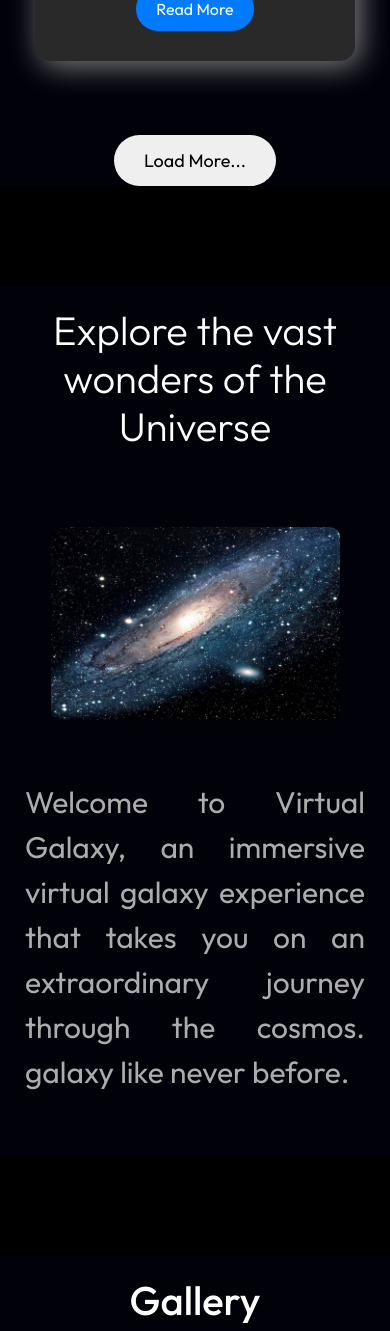
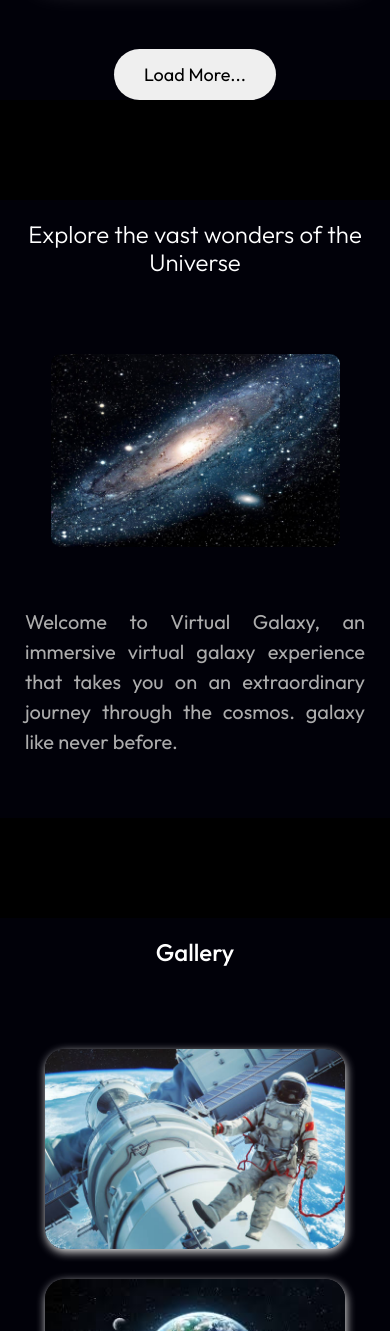
Before and after one commit to Git21221/IBMSkillsBuild, a PHP site: page / in a window 390 px wide. Shown: the part 2516-3847 px from the top of the page. Run offline with PHP 8.4, Linux system fonts and the light colour scheme; some libraries are stand-ins or nearby versions.

Commit message:
updated font-size for mobo sc

```diff
--- a/css/responsiveness.css
+++ b/css/responsiveness.css
@@ -84,3 +84,11 @@
 		font-size: 1rem;
 	}
 }
+@media (max-width: 484px){
+	h1{
+		font-size: 1.5rem;
+	}
+	#exploreright-txt{
+		font-size: 20px;
+	}
+}
```
